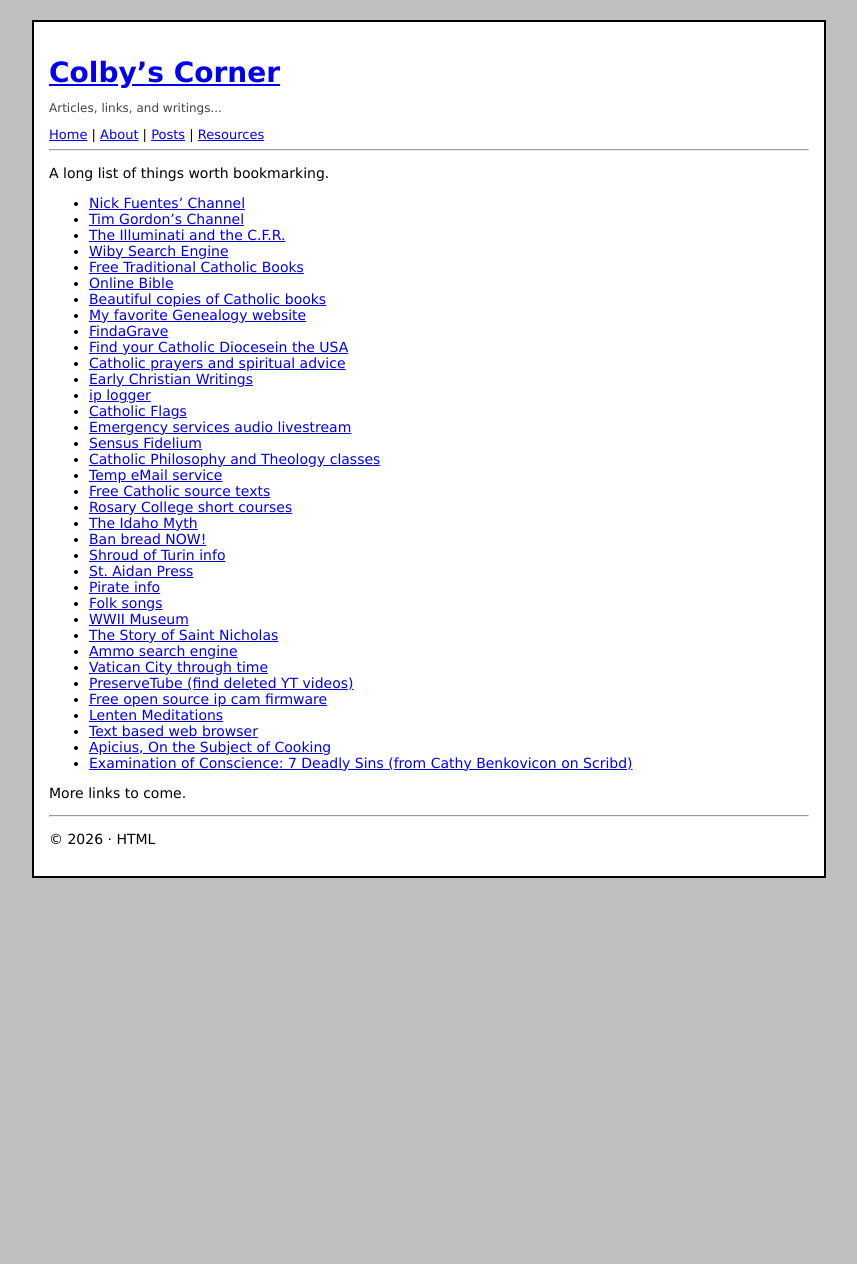
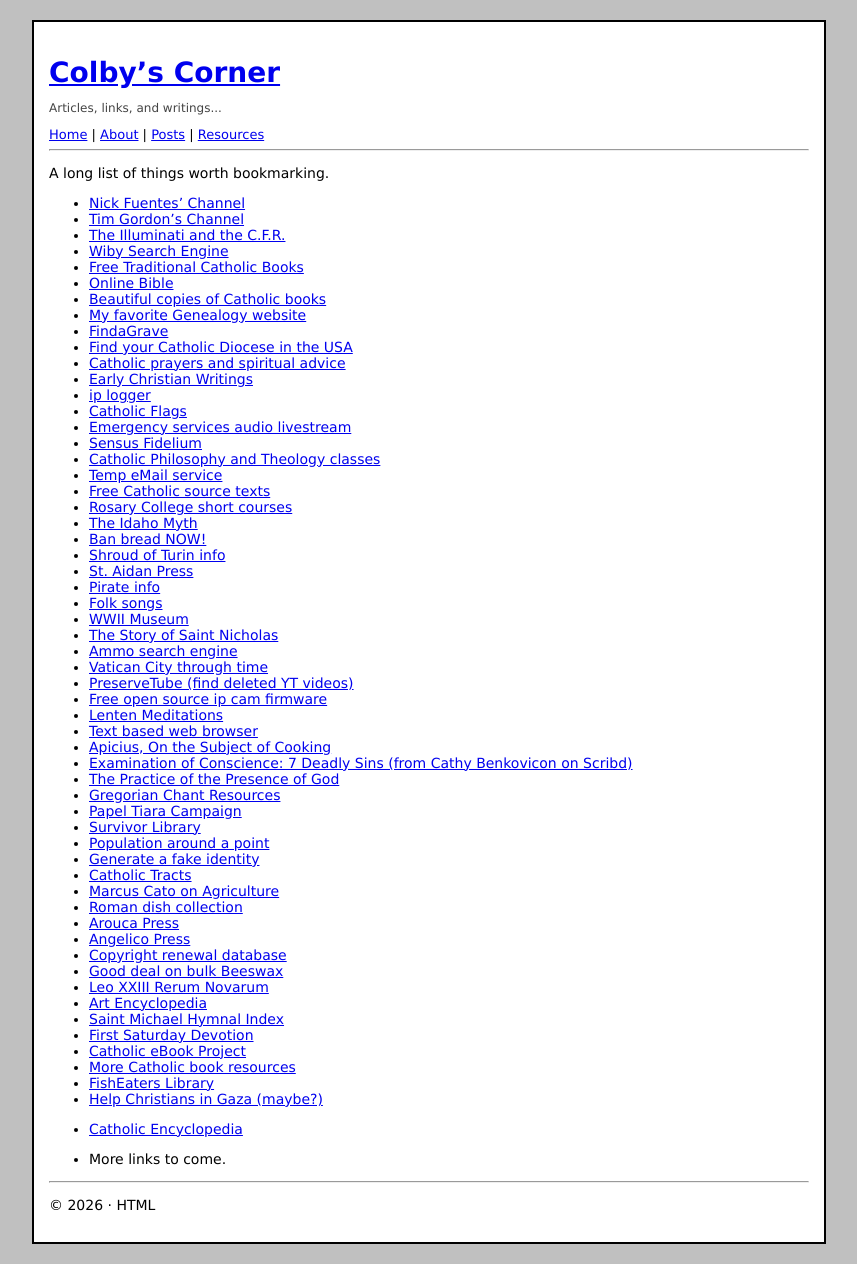
Before and after one commit to c-ee-g/c-ee-g.github.io, a Jekyll site: the page built from resources.md, in a window 1280 px wide. Shown: the whole page, without its empty margins (211-1068 px from the left). Built offline with Jekyll 4.4.1, drawn with Linux system fonts in a browser that asks for light colours; before the commit the page ends 900 px from its top, so only the background shows below that.

Commit message:
Fix typo and add new resource links in resources.md

```diff
--- a/resources.md
+++ b/resources.md
@@ -14,7 +14,7 @@
 - <a href="https://www.baronius.com/">Beautiful copies of Catholic books</a>
 - <a href="https://www.familysearch.org/">My favorite Genealogy website</a>
 - <a href="https://www.findagrave.com/">FindaGrave</a>
-- <a href="https://maps.gavinr.com/usa-catholic-dioceses/">Find your Catholic Diocesein the USA</a>
+- <a href="https://maps.gavinr.com/usa-catholic-dioceses/">Find your Catholic Diocese in the USA</a>
 - <a href="https://www.nococcm.org/fr-freihofers-resources/">Catholic prayers and spiritual advice</a>
 - <a href="https://www.earlychristianwritings.com/ignatius.html">Early Christian Writings</a>
 - <a href="https://grabify.link/">ip logger</a>
@@ -41,6 +41,29 @@
 - <a href="https://lynx.invisible-island.net/">Text based web browser</a>
 - <a href="https://penelope.uchicago.edu/Thayer/E/Roman/Texts/Apicius/7*.html">Apicius, On the Subject of Cooking</a>
 - <a href="https://colbyscorner.com/assets/628363188-Examination-of-Conscience-7-Deadly-Sins.pdf">Examination of Conscience: 7 Deadly Sins (from Cathy Benkovicon on Scribd)</a>
+- <a href="https://www.basilica.ca/documents/2016/10/Brother%20Lawrence-The%20Practice%20of%20the%20Presence%20of%20God.pdf">The Practice of the Presence of God</a>
+- <a href="https://www.gregorian-chant-hymns.com/">Gregorian Chant Resources</a>
+- <a href="https://www.amicivaticani.org/">Papel Tiara Campaign</a>
+- <a href="https://www.survivorlibrary.com/">Survivor Library</a>
+- <a href="https://www.tomforth.co.uk/circlepopulations">Population around a point</a>
+- <a href="https://www.fakenamegenerator.com/">Generate a fake identity</a>
+- <a href="https://streetevangelization.com/tracts/">Catholic Tracts</a>
+- <a href="https://penelope.uchicago.edu/Thayer/E/Roman/Texts/Cato/De_Agricultura/home.html">Marcus Cato on Agriculture</a>
+- <a href="https://www.cs.cmu.edu/~mjw/recipes/ethnic/historical/ant-rom-coll.html">Roman dish collection</a>
+- <a href="https://www.aroucapress.com/index.php?route=common/home">Arouca Press</a>
+- <a href="https://angelicopress.com/">Angelico Press</a>
+- <a href="https://exhibits.stanford.edu/copyrightrenewals">Copyright renewal database</a>
+- <a href="https://www.adropofhoney.org/product-page/25-pounds">Good deal on bulk Beeswax</a>
+- <a href="https://www.vatican.va/content/leo-xiii/en/encyclicals/documents/hf_l-xiii_enc_15051891_rerum-novarum.html">Leo XXIII Rerum Novarum</a>
+- <a href="https://www.wikiart.org/">Art Encyclopedia</a>
+- <a href="https://www.ccwatershed.org/wp-content/uploads/2020/05/78148-Saint-Michael-Hymnal-Index-0CRd.pdf">Saint Michael Hymnal Index</a>
+- <a href="https://www.bluearmy.com/first-saturday-devotion/">First Saturday Devotion</a>
+- <a href="https://catholicebooks.wordpress.com/">Catholic eBook Project</a>
+- <a href="https://goodcatholicbooks.org/resources.html">More Catholic book resources</a>
+- <a href="https://www.fisheaters.com/catholiclibrary.html">FishEaters Library</a>
+- <a href="https://www.vulnerablepeopleproject.com/">Help Christians in Gaza (maybe?)</a>
+- <a href="https://www.newadvent.org/cathen/">Catholic Encyclopedia</a>
 
 
+- <a href=""></a>
 More links to come.
```
